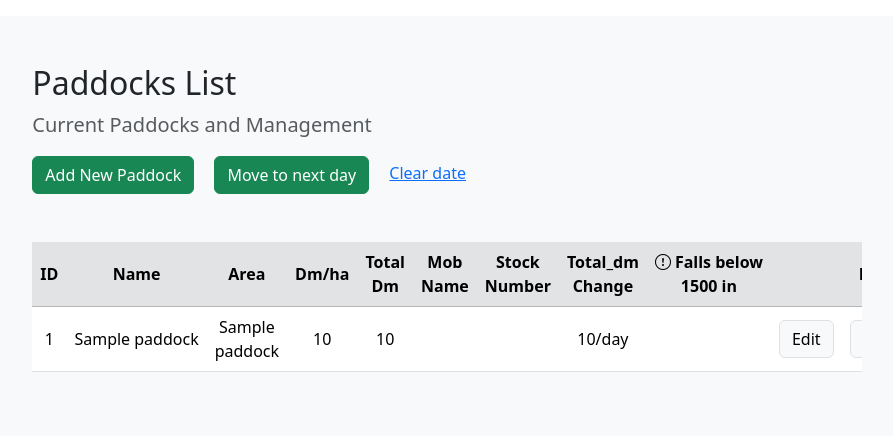
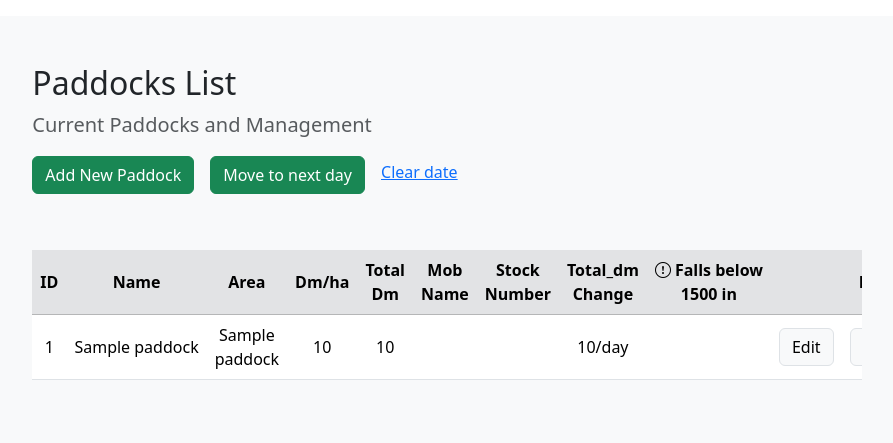
Before and after one commit to jwqiu/Farm-Management-Simulator, a Flask app: template templates/paddocks.html in a window 1280 px wide. Shown: the part 119-562 px from the top of the page, without its empty margins (193-1086 px from the left). Run offline with Flask 3, Linux system fonts and the light colour scheme; the template is opened without the code that fills it: most values are stand-ins (such as "Sample title", 1, 10 or a date in 2020).

Commit message:
improve paddocks button layout

```diff
--- a/templates/mobs.html
+++ b/templates/mobs.html
@@ -5,7 +5,7 @@
 
 {% block header %}
 <section id="breadcrumb" class="bg-white">
-    <div class="container col-8 mt-3">
+    <div class="container col-10 mt-3">
         <nav aria-label="breadcrumb">
             <ol class="breadcrumb">
               <li class="breadcrumb-item"><a href="{{url_for('home')}}">Home</a></li>
@@ -20,13 +20,13 @@
 
 <!-- <h2>Mobs</h2> -->
 <section id="table" class="bg-light">
-    <div class="container col-8 py-5">
+    <div class="container col-10 py-5">
         <div class="text-start">
             <h2>Mobs List</h2>
             <p class="lead text-muted">Key Metrics for Mobs Management</p>
             <a href="{{ url_for('move_mob',from=request.path) }}" class="btn btn-success">Move Mobs</a>
         </div>
-        <div class="mt-5">
+        <div class="mt-5 table-responsive">
             <table class="table text-center table-hover">
                 <thead>
                     <tr class="table-secondary align-middle">
--- a/templates/paddocks.html
+++ b/templates/paddocks.html
@@ -22,9 +22,12 @@
         <div class="text-start">
             <h2>Paddocks List</h2>
             <p class="lead text-muted">Current Paddocks and Management</p>
-            <a href="{{ url_for('add_paddock') }}" class="btn btn-success">Add New Paddock</a>
-            <a href="{{ url_for('nextday') }}" class="btn btn-success ms-3">Move to next day</a>
-            <a href="{{ url_for('reset_date') }}" class="ms-3">Clear date</a>
+            <div class="d-flex flex-wrap justify-content-start">
+                <a href="{{ url_for('add_paddock') }}" class="btn btn-success mb-2">Add New Paddock</a>
+                <a href="{{ url_for('nextday') }}" class="btn btn-success mb-2 ms-3">Move to next day</a>
+                <a href="{{ url_for('reset_date') }}" class="mt-1 ms-sm-3">Clear date</a>
+            </div>
+
 
         </div>
         <div class="mt-5 table-responsive">
```
